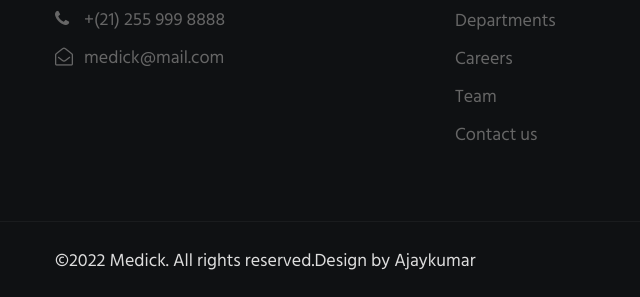
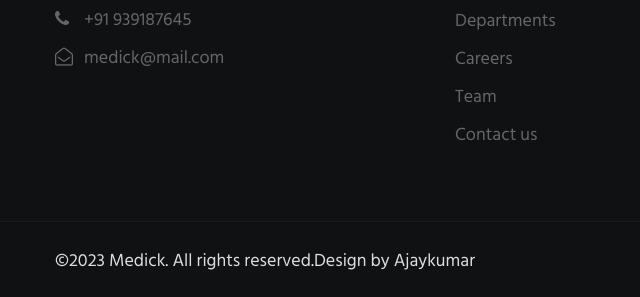
Before and after one commit to LIONF5/FRT-Project-Medick-Starters, a plain HTML site: page contact.html in a window 1280 px wide. Shown: the part 1694-1991 px from the top of the page, 0-640 px from the left. Drawn offline with Linux system fonts and the light colour scheme.

Commit message:
Update contact.html

```diff
--- a/contact.html
+++ b/contact.html
@@ -195,8 +195,8 @@
             </div>
             <p>Lorem ipsum dolor sit amet consectetur ipsum elit. Lorem ipsum dolor sit amet elit.</p>
             <ul class="mt-3">
-              <li><a href="tel:+(21) 255 999 8888"><span class="fa fa-phone"></span> +(21) 255 999 8888</a></li>
-              <li><a href="mailto:medick@mail.com" class="mail"><span class="fa fa-envelope-open-o"></span>
+              <li><a href="tel:9391876453"><span class="fa fa-phone"></span> +91 939187645</a></li>
+              <li><a href="mailto:divyasaireddy@gmail.com" class="mail"><span class="fa fa-envelope-open-o"></span>
                   medick@mail.com</a></li>
             </ul>
           </div>
@@ -243,7 +243,7 @@
   <section class="w3l-copyright">
     <div class="container">
       <div class="row bottom-copies">
-        <p class="col-lg-8 copy-footer-29">©2022 Medick. All rights reserved.Design by Ajaykumar</p>
+        <p class="col-lg-8 copy-footer-29">©2023 Medick. All rights reserved.Design by Ajaykumar</p>
 
         <div class="col-lg-4 main-social-footer-29">
           <a href="#facebook" class="facebook"><span class="fa fa-facebook"></span></a>
```
